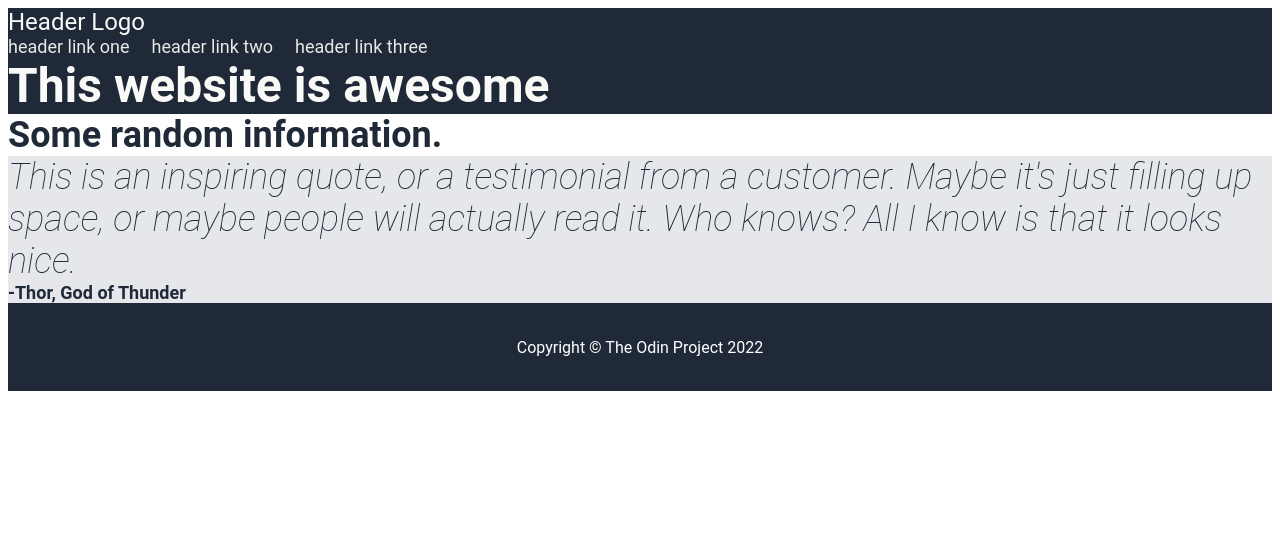
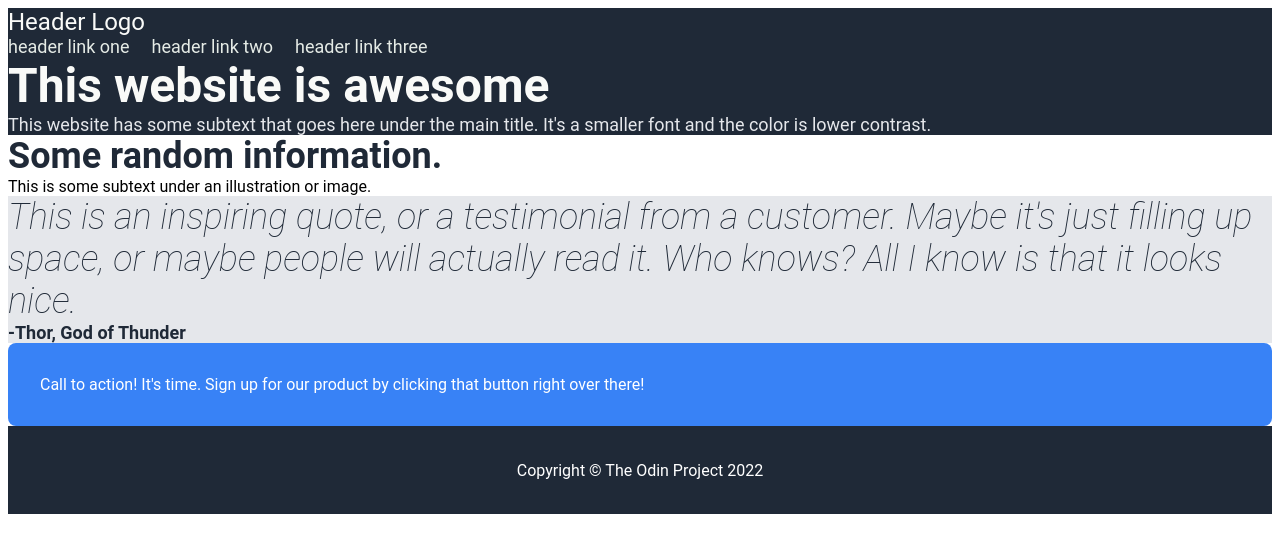
Before and after one commit to QuixieFenix/landingpage, a plain HTML site: page index.html in a window 1280 px wide. Drawn offline with Linux system fonts and the light colour scheme.

Commit message:
Added Call to Action section with placeholder text. Added placeholder text to header and information sections. Added CtA divs and css properties. Added placeholder css for header and CtA sections.

```diff
--- a/index.html
+++ b/index.html
@@ -18,15 +18,20 @@
 <body>
     <div class="banner">
       <div class="bannertitle">This website is awesome</div>
+      This website has some subtext that goes here under the main title. It's a smaller font and the color is lower contrast.
     </div>
     <div class="infocontainer">
         <div class="infotitle">Some random information.</div>
+        This is some subtext under an illustration or image.
     </div>
     <div class="quotesection">
         This is an inspiring quote, or a testimonial from a customer. Maybe it's just filling up space, or maybe people will actually read it.
         Who knows? All I know is that it looks nice.
         <div class="quotesign">-Thor, God of Thunder</div>
     </div>
+    <div class="calltoaction">
+      Call to action! It's time. Sign up for our product by clicking that button right over there!
+    </div>
   <div class="footer">Copyright © The Odin Project 2022</div>
 </body>
 </html>
--- a/style.css
+++ b/style.css
@@ -15,6 +15,10 @@ body {
     color: #E5E7EB;
     font-size: 18px;
 
+}
+
+.bannerbutton {
+    color: #ffffff;
 }
 
 .bannertitle {
@@ -54,6 +58,17 @@ body {
     font-style: normal;
 }
 
+.calltoaction {
+    background: #3882F6;
+    color: #ffffff;
+    border-radius: 8px;
+    padding: 32px;
+}
+
+.actionbutton {
+    color: #ffffff;
+}
+
 .footer {
     display: flex;
     justify-content: center;
```
